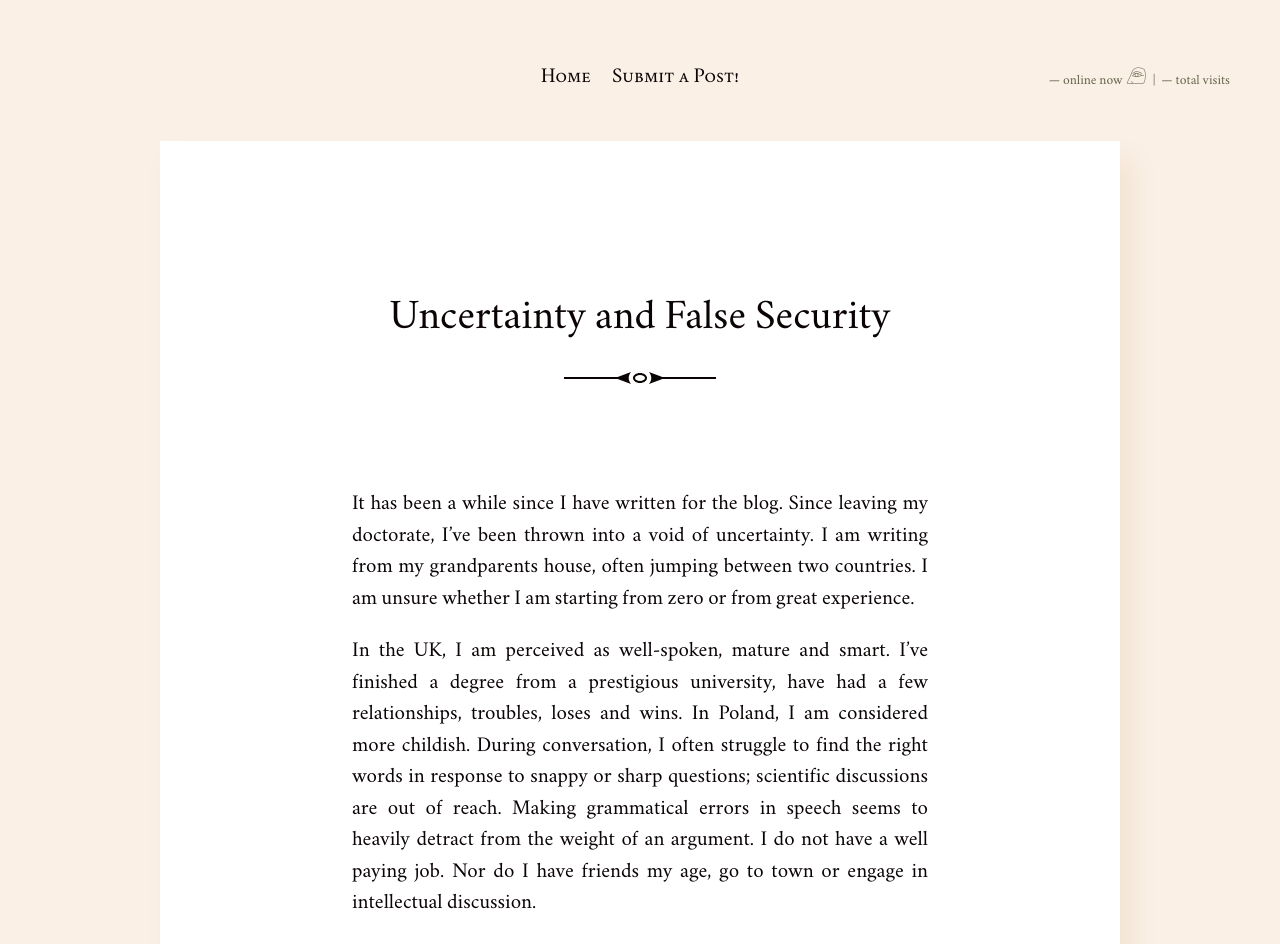
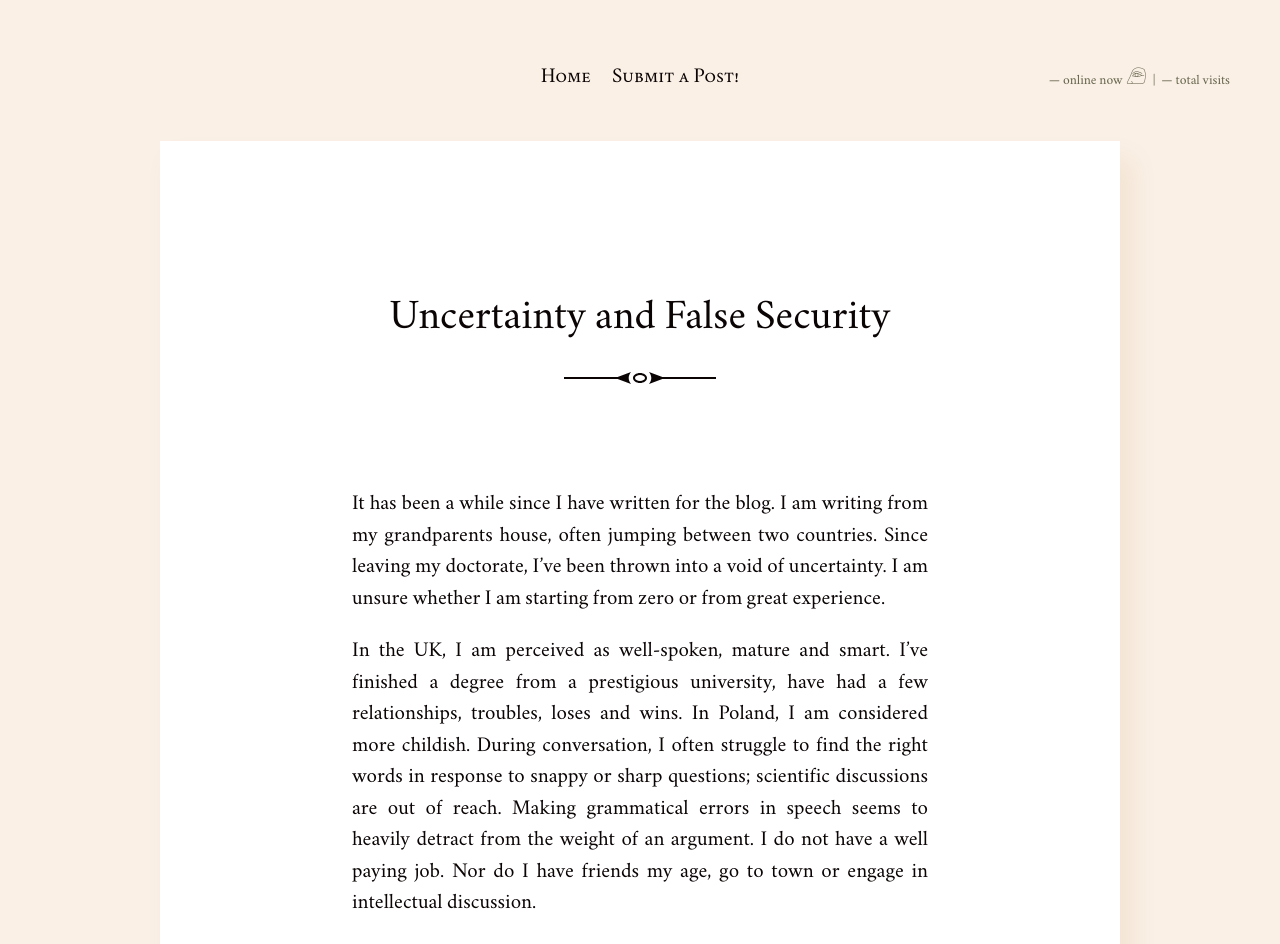
Before and after one commit to batterypointwriting/batterypointwriting.github.io, a Jekyll site: the page built from _posts/2026-10-03-Uncertainty-and-False-Security.md, in a window 1280 px wide. Shown: the top 944 px of the page. Built offline with Jekyll 4.4.1, drawn with Linux system fonts in a browser that asks for light colours.

```diff
--- a/_posts/2026-10-03-Uncertainty-and-False-Security.md
+++ b/_posts/2026-10-03-Uncertainty-and-False-Security.md
@@ -4,10 +4,9 @@ author: "Iggy"
 title: Uncertainty and False Security
 date: 2026-10-03
 ---
-It has been a while since I have written for the blog. Since leaving my doctorate,
-I've been thrown into a void of uncertainty. I am writing from my grandparents house,
-often jumping between two countries. I am unsure whether I am starting from zero or
-from great experience.
+It has been a while since I have written for the blog. I am writing from my grandparents house,
+often jumping between two countries. Since leaving my doctorate, I've been thrown into a void
+of uncertainty. I am unsure whether I am starting from zero or from great experience.
 
 In the UK, I am perceived as well-spoken, mature and smart. I've finished a degree from a prestigious
 university, have had a few relationships, troubles, loses and wins. In Poland, I am considered
```
